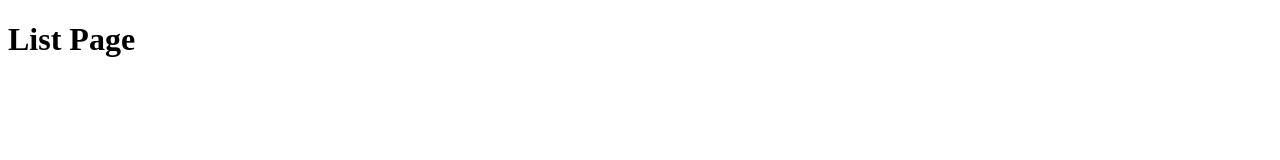
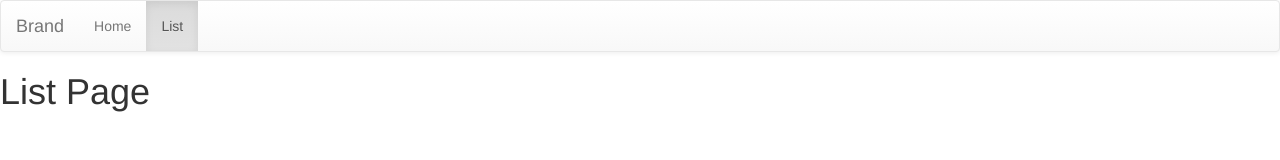
Before and after one commit to AlexSib99/radio-crud-app, a website: page src/views/list.html in a window 1280 px wide. Drawn offline with nearby package versions, Linux system fonts and the light colour scheme.

Commit message:
add navbar

```diff
--- a/src/views/list.html
+++ b/src/views/list.html
@@ -1,10 +1,40 @@
 <!DOCTYPE html>
 <html lang="en">
 <head>
+    <!-- Latest compiled and minified CSS -->
+    <link rel="stylesheet" href="https://maxcdn.bootstrapcdn.com/bootstrap/3.3.7/css/bootstrap.min.css" integrity="sha384-BVYiiSIFeK1dGmJRAkycuHAHRg32OmUcww7on3RYdg4Va+PmSTsz/K68vbdEjh4u" crossorigin="anonymous">
+
+    <!-- Optional theme -->
+    <link rel="stylesheet" href="https://maxcdn.bootstrapcdn.com/bootstrap/3.3.7/css/bootstrap-theme.min.css" integrity="sha384-rHyoN1iRsVXV4nD0JutlnGaslCJuC7uwjduW9SVrLvRYooPp2bWYgmgJQIXwl/Sp" crossorigin="anonymous">
+
+    <!-- Latest compiled and minified JavaScript -->
+    <script src="https://maxcdn.bootstrapcdn.com/bootstrap/3.3.7/js/bootstrap.min.js" integrity="sha384-Tc5IQib027qvyjSMfHjOMaLkfuWVxZxUPnCJA7l2mCWNIpG9mGCD8wGNIcPD7Txa" crossorigin="anonymous"></script>
     <meta charset="UTF-8">
     <title>Document</title>
 </head>
 <body>
+    <nav class="navbar navbar-default">
+      <div class="container-fluid">
+        <!-- Brand and toggle get grouped for better mobile display -->
+        <div class="navbar-header">
+          <button type="button" class="navbar-toggle collapsed" data-toggle="collapse" data-target="#bs-example-navbar-collapse-1" aria-expanded="false">
+            <span class="sr-only">Toggle navigation</span>
+            <span class="icon-bar"></span>
+            <span class="icon-bar"></span>
+            <span class="icon-bar"></span>
+          </button>
+          <a class="navbar-brand" href="#">Brand</a>
+        </div>
+
+        <!-- Collect the nav links, forms, and other content for toggling -->
+        <div class="collapse navbar-collapse" id="bs-example-navbar-collapse-1">
+          <ul class="nav navbar-nav">
+            <li><a href="/">Home</a></li>
+            <li class="active"><a href="/list">List</a></li>
+          </ul>
+        </div><!-- /.navbar-collapse -->
+      </div><!-- /.container-fluid -->
+    </nav>
     <h1>List Page</h1>
 </body>
 </html>
```
